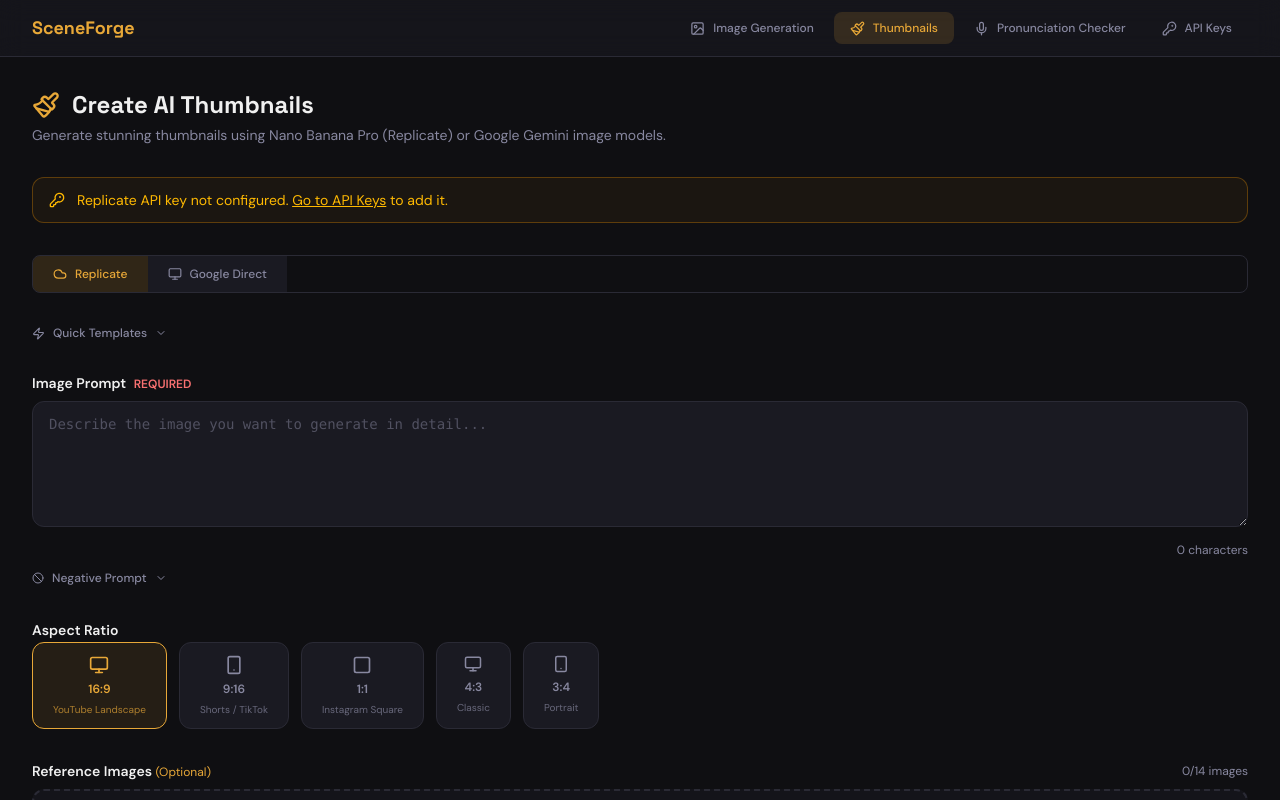
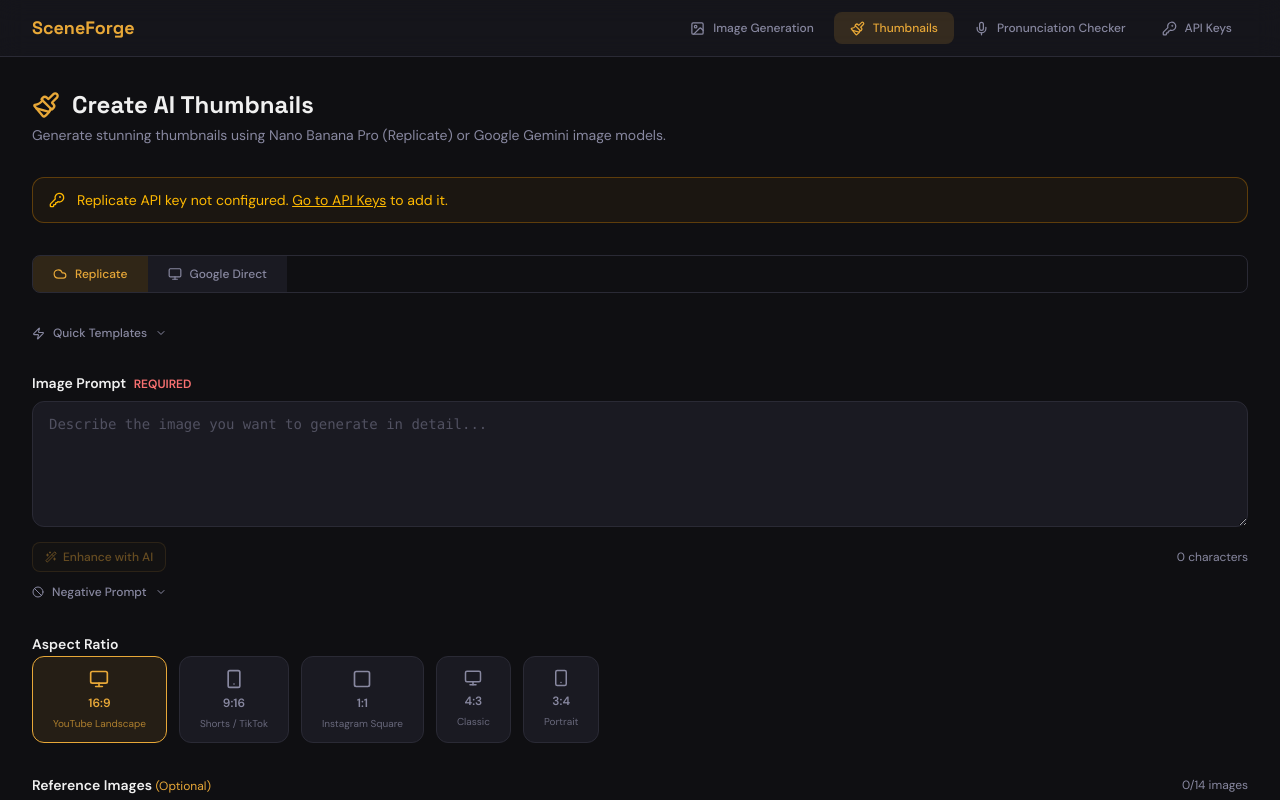
Before and after one commit to kabeermahmood/SceneForge, a Next.js app: page /thumbnails in a window 1280 px wide. Shown: the top 800 px of the page. Built offline with nearby package versions, Linux system fonts and the light colour scheme.

Commit message:
add AI prompt enhancement via Gemini

```diff
--- /dev/null
+++ b/app/api/enhance-prompt/route.ts
@@ -0,0 +1,61 @@
+import { NextRequest, NextResponse } from "next/server";
+import { getGeminiClient } from "@/lib/gemini";
+
+export const maxDuration = 30;
+
+const SYSTEM_PROMPT = `You are an expert AI image-prompt engineer. The user will give you a rough idea for an image. Your job is to rewrite it into a detailed, professional image-generation prompt that produces stunning results.
+
+Rules:
+- Output ONLY the enhanced prompt text, nothing else — no quotes, no preamble, no explanation.
+- Keep it under 300 words.
+- Include specific details: lighting, composition, color palette, mood, camera angle, texture, style.
+- Preserve the user's core intent — do not change the subject matter.
+- Use vivid, concrete descriptors rather than vague adjectives.
+- End with technical quality keywords (e.g. "high resolution, sharp detail, professional photography").`;
+
+export async function POST(req: NextRequest) {
+  try {
+    const { prompt, apiKey } = await req.json();
+
+    if (!prompt?.trim()) {
+      return NextResponse.json(
+        { error: "Prompt is required" },
+        { status: 400 }
+      );
+    }
+
+    const key = apiKey?.trim() || process.env.GEMINI_API_KEY;
+    if (!key) {
+      return NextResponse.json(
+        { error: "Gemini API key is required. Add it in the API Keys page." },
+        { status: 401 }
+      );
+    }
+
+    const genAI = getGeminiClient(key);
+
+    const response = await genAI.models.generateContent({
+      model: "gemini-2.5-flash",
+      contents: [
+        { role: "user", parts: [{ text: `${SYSTEM_PROMPT}\n\nUser's rough idea:\n${prompt.trim()}` }] },
+      ],
+      config: {
+        maxOutputTokens: 1024,
+        temperature: 0.7,
+      },
+    });
+
+    const enhanced = response.text?.trim();
+
+    if (!enhanced) {
+      throw new Error("Gemini returned an empty response. Try again.");
+    }
+
+    return NextResponse.json({ enhanced });
+  } catch (err: unknown) {
+    const message =
+      err instanceof Error ? err.message : "Prompt enhancement failed";
+    console.error("[enhance-prompt] Error:", message);
+    return NextResponse.json({ error: message }, { status: 500 });
+  }
+}
--- a/app/thumbnails/page.tsx
+++ b/app/thumbnails/page.tsx
@@ -196,6 +196,7 @@ export default function ThumbnailsPage() {
         negativePrompt={negativePrompt}
         onNegativeChange={setNegativePrompt}
         disabled={loading}
+        geminiKey={geminiKey}
       />
 
       {/* Aspect ratio */}
--- a/components/thumbnails/PromptInput.tsx
+++ b/components/thumbnails/PromptInput.tsx
@@ -1,7 +1,7 @@
 "use client";
 
 import { useState } from "react";
-import { X, ChevronDown, Ban } from "lucide-react";
+import { X, ChevronDown, Ban, Wand2, Loader2 } from "lucide-react";
 
 interface Props {
   value: string;
@@ -9,6 +9,7 @@ interface Props {
   negativePrompt: string;
   onNegativeChange: (value: string) => void;
   disabled?: boolean;
+  geminiKey?: string;
 }
 
 export default function PromptInput({
@@ -17,8 +18,41 @@ export default function PromptInput({
   negativePrompt,
   onNegativeChange,
   disabled,
+  geminiKey,
 }: Props) {
   const [showNegative, setShowNegative] = useState(negativePrompt.length > 0);
+  const [enhancing, setEnhancing] = useState(false);
+  const [enhanceError, setEnhanceError] = useState<string | null>(null);
+
+  const canEnhance = value.trim().length > 0 && !disabled && !enhancing;
+
+  async function handleEnhance() {
+    if (!canEnhance) return;
+    setEnhancing(true);
+    setEnhanceError(null);
+
+    try {
+      const res = await fetch("/api/enhance-prompt", {
+        method: "POST",
+        headers: { "Content-Type": "application/json" },
+        body: JSON.stringify({
+          prompt: value.trim(),
+          apiKey: geminiKey || undefined,
+        }),
+      });
+
+      const data = await res.json();
+      if (!res.ok) throw new Error(data.error || "Enhancement failed");
+
+      onChange(data.enhanced);
+    } catch (err: unknown) {
+      setEnhanceError(
+        err instanceof Error ? err.message : "Enhancement failed"
+      );
+    } finally {
+      setEnhancing(false);
+    }
+  }
 
   return (
     <div className="space-y-3">
@@ -29,6 +63,7 @@ export default function PromptInput({
             Image Prompt{" "}
             <span className="text-error text-xs ml-1">REQUIRED</span>
           </label>
+          <div className="flex items-center gap-3">
             {value.length > 0 && (
               <button
                 type="button"
@@ -41,17 +76,41 @@ export default function PromptInput({
               </button>
             )}
           </div>
+        </div>
         <textarea
           value={value}
           onChange={(e) => onChange(e.target.value)}
-          disabled={disabled}
+          disabled={disabled || enhancing}
           rows={5}
           placeholder="Describe the image you want to generate in detail..."
           className="w-full rounded-xl border border-border bg-surface px-4 py-3 text-sm text-text-primary placeholder:text-text-secondary/50 resize-y disabled:opacity-50 font-mono"
         />
-        <p className="text-xs text-text-secondary text-right">
+        <div className="flex items-center justify-between">
+          <button
+            type="button"
+            onClick={handleEnhance}
+            disabled={!canEnhance}
+            className="flex items-center gap-1.5 rounded-lg border border-accent/30 bg-accent/5 px-3 py-1.5 text-xs font-medium text-accent transition-all hover:bg-accent/15 hover:border-accent/50 disabled:opacity-40 disabled:cursor-not-allowed disabled:hover:bg-accent/5 disabled:hover:border-accent/30"
+          >
+            {enhancing ? (
+              <>
+                <Loader2 size={12} className="animate-spin" />
+                Enhancing…
+              </>
+            ) : (
+              <>
+                <Wand2 size={12} />
+                Enhance with AI
+              </>
+            )}
+          </button>
+          <p className="text-xs text-text-secondary">
             {value.length.toLocaleString()} characters
           </p>
+        </div>
+        {enhanceError && (
+          <p className="text-xs text-error animate-fade-in">{enhanceError}</p>
+        )}
       </div>
 
       {/* Negative prompt toggle + field */}
```
Lines whose indentation alone changed are shown as unchanged.
